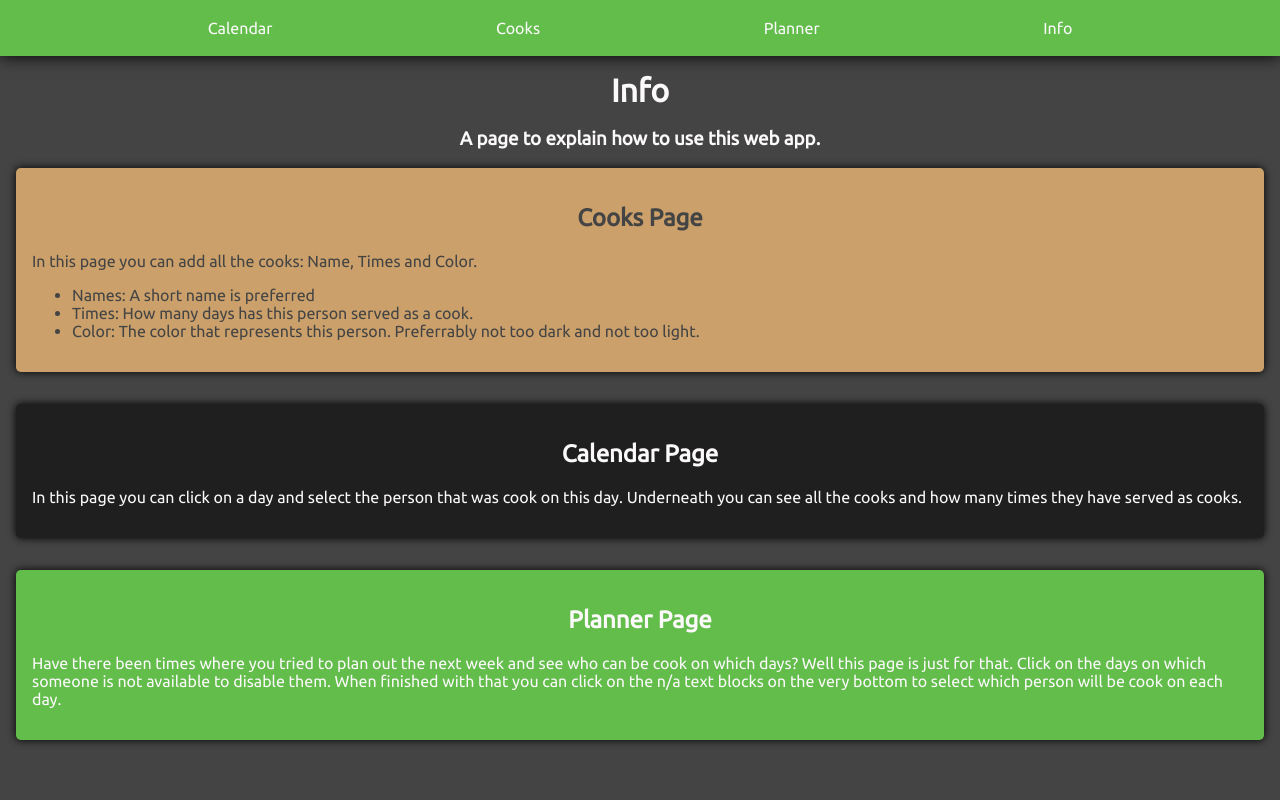
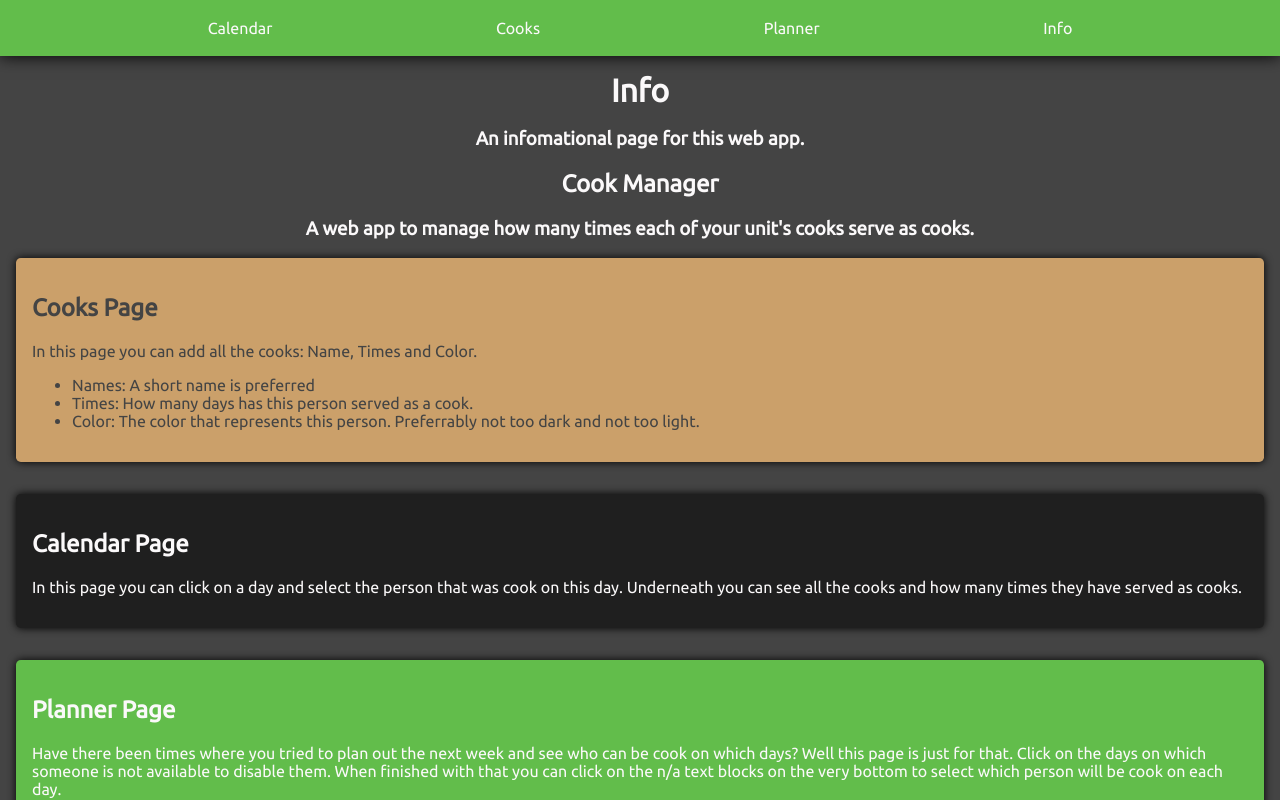
Before and after one commit to KotamanMeOplo/shift-counter, a React (Create React App) app: page / in a window 1280 px wide. Both pictures are taken after a click on the button "Info". Shown: the top 800 px of the page. Built offline with nearby package versions, Linux system fonts and the light colour scheme; the HTML template or start-up script is replaced by a standard one.

Commit message:
Add more info to info page

```diff
--- a/src/App.css
+++ b/src/App.css
@@ -267,3 +267,13 @@ input[type="color"] {
 .heading {
   text-align: center;
 }
+
+#media a{
+  color: white;
+  cursor: pointer;
+}
+
+#media {
+  display: flex;
+  justify-content: space-evenly;
+}
--- a/src/components/pages/InfoPage.js
+++ b/src/components/pages/InfoPage.js
@@ -4,10 +4,13 @@ export default function InfoPage() {
   return (
     <div id="info-page">
       <h1 className="heading">Info</h1>
-      <h3 className="heading">A page to explain how to use this web app.</h3>
+      <h3 className="heading">An infomational page for this web app.</h3>
+
+      <h2 className="heading">Cook Manager</h2>
+      <h3 className="heading">A web app to manage how many times each of your unit's cooks serve as cooks.</h3>
 
       <div className="basic-style card accent1-color">
-        <h2 className="heading">Cooks Page</h2>
+        <h2>Cooks Page</h2>
         <p>In this page you can add all the cooks: Name, Times and Color.</p>
         <ul>
           <li>Names: A short name is preferred</li>
@@ -17,13 +20,25 @@ export default function InfoPage() {
       </div>
 
       <div className="basic-style card dark-color">
-        <h2 className="heading">Calendar Page</h2>
+        <h2>Calendar Page</h2>
         <p>In this page you can click on a day and select the person that was cook on this day. Underneath you can see all the cooks and how many times they have served as cooks.</p>
       </div>
 
       <div className="basic-style card primary-color">
-        <h2 className="heading">Planner Page</h2>
+        <h2>Planner Page</h2>
         <p>Have there been times where you tried to plan out the next week and see who can be cook on which days? Well this page is just for that. Click on the days on which someone is not available to disable them. When finished with that you can click on the n/a text blocks on the very bottom to select which person will be cook on each day.</p>
+      </div>
+
+      <div className="basic-style card accent2-color">
+        <h2>The Developer</h2>
+        <p>Hi. I'm Andreas Naziris aka Kotaman and I like building solutions for problems I encounter through my life. Thank you so much for using something that I have built!!! If you are experiencing any problems with this web app please contact me.</p>
+
+        <div id="media">
+          <a href="https://github.com/KotamanMeOplo"><i className="fa fa-github fa-3x" aria-hidden="true"></i></a>
+          <a href="https://www.facebook.com/kotaman.meoplo"><i className="fa fa-facebook-official fa-3x" aria-hidden="true"></i></a>
+          <a href="https://twitter.com/The_Kotaman"><i className="fa fa-twitter-square fa-3x" aria-hidden="true"></i></a>
+          <a href="mailto:AndrewNaTesla@gmail.com"><i className="fa fa-envelope fa-3x" aria-hidden="true"></i></a>
+        </div>
       </div>
     </div>
   )
```
